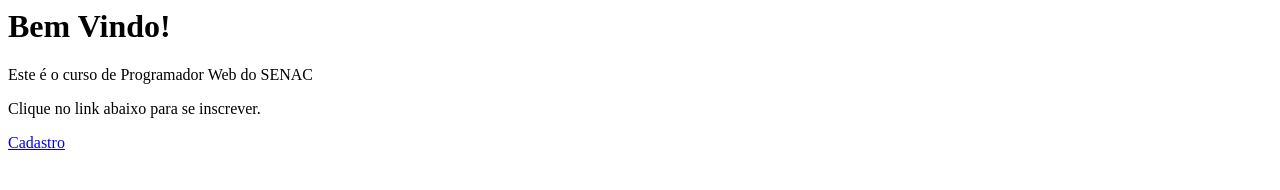
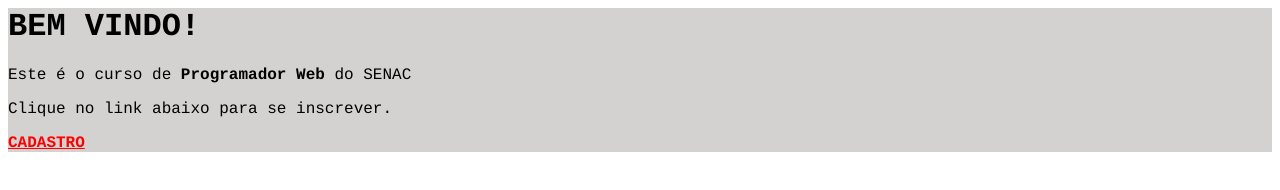
Before and after one commit to Mateus10rg/curso-frontend, a plain HTML site: page index.html in a window 1280 px wide. Drawn offline with Linux system fonts and the light colour scheme.

Commit message:
Alteracao HTML e CSS

```diff
--- a/index.html
+++ b/index.html
@@ -1,12 +1,14 @@
 <html>
 <head>
     <title>Aula 2</title>
+    <link rel="stylesheet" type="text/css" href="styles.css">
 </head>
 <body>
-    <h1>Bem Vindo!</h1>
-    <p>Este é o curso de Programador Web do SENAC</p>
-    <p>Clique no link abaixo para se inscrever.</p>
-    <a href="cadastro.html">Cadastro</a>
-
+    <div class="top-container">
+        <h1>BEM VINDO!</h1>
+        <p>Este é o curso de <b>Programador Web</b> do SENAC</p>
+        <p>Clique no link abaixo para se inscrever.</p>
+        <a href="cadastro.html"><b>CADASTRO</b></a>
+    </div>
 </body>
 </html>
--- /dev/null
+++ b/styles.css
@@ -0,0 +1,15 @@
+body {
+    font-family: courier,arial,helvetica;
+}
+.top-container {
+    background-color: #d4d1d1;
+}
+h1 {
+    color: rgb(0, 0, 0);
+}
+p {
+    color: rgb(0, 0, 0);
+}
+a {
+    color: red;
+}
```
Also changed, not shown: cadastro.html (+3 -0 lines), sucesso.html (+4 -1 lines).
